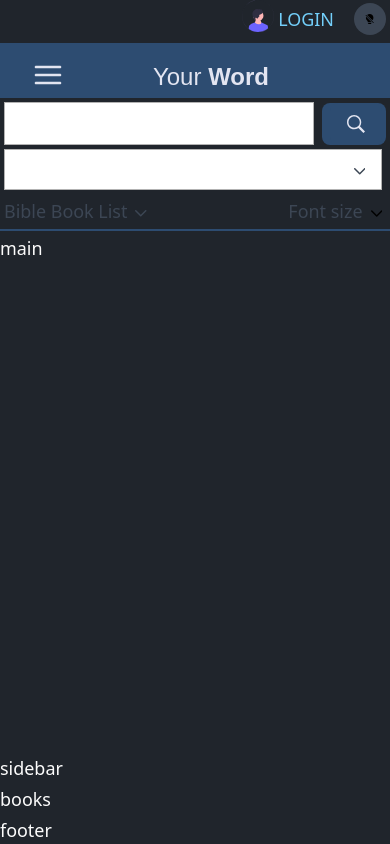
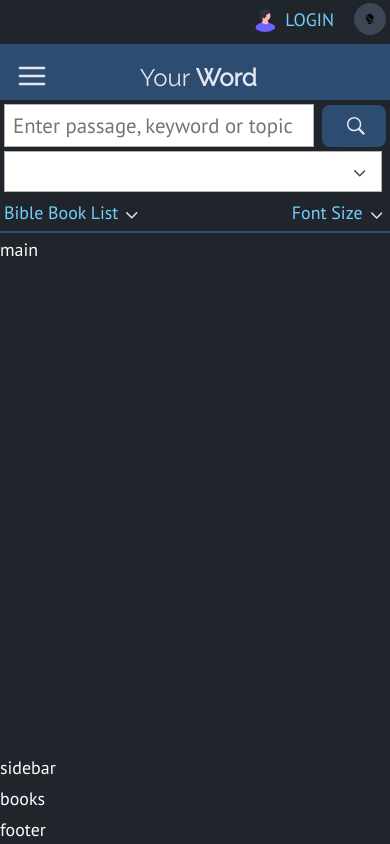
Before and after one commit to ceveloper7/uword, a website with bundled scripts: page public/index.html in a window 390 px wide. Both pictures are taken after a click on the button 370 px from the left and 19 px from the top of the page. Built offline with nearby package versions, Linux system fonts and the light colour scheme; files whose address does not match are found by name.

Commit message:
Your Word Project - Mobile First Version - index.html

```diff
--- a/assets/css/styles.css
+++ b/assets/css/styles.css
@@ -5,7 +5,7 @@
   font-style: normal;
   font-weight: 400;
   font-display: swap;
-  src: url(fonts/raleway-400.woff2) format("woff2");
+  src: url(../../fonts/raleway-400.woff2) format("woff2");
   unicode-range: U+0000-00FF, U+0131, U+0152-0153, U+02BB-02BC, U+02C6, U+02DA,
     U+02DC, U+2000-206F, U+2074, U+20AC, U+2122, U+2191, U+2193, U+2212, U+2215,
     U+FEFF, U+FFFD;
@@ -16,7 +16,7 @@
   font-style: normal;
   font-weight: 900;
   font-display: swap;
-  src: url(fonts/raleway-900.woff2) format("woff2");
+  src: url(../../fonts/raleway-900.woff2) format("woff2");
   unicode-range: U+0000-00FF, U+0131, U+0152-0153, U+02BB-02BC, U+02C6, U+02DA,
     U+02DC, U+2000-206F, U+2074, U+20AC, U+2122, U+2191, U+2193, U+2212, U+2215,
     U+FEFF, U+FFFD;
@@ -27,7 +27,7 @@
   font-style: normal;
   font-weight: 400;
   font-display: swap;
-  src: url(fonts/roboto-mono-400.woff2) format("woff2");
+  src: url(../../fonts/roboto-mono-400.woff2) format("woff2");
   unicode-range: U+0000-00FF, U+0131, U+0152-0153, U+02BB-02BC, U+02C6, U+02DA,
     U+02DC, U+2000-206F, U+2074, U+20AC, U+2122, U+2191, U+2193, U+2212, U+2215,
     U+FEFF, U+FFFD;
@@ -38,7 +38,7 @@
   font-style: normal;
   font-weight: 400;
   font-display: swap;
-  src: url(fonts/pt-sans-regular.woff2) format("woff2");
+  src: url(../../fonts/pt-sans-regular.woff2) format("woff2");
   unicode-range: U+0000-00FF, U+0131, U+0152-0153, U+02BB-02BC, U+02C6, U+02DA,
     U+02DC, U+0304, U+0308, U+0329, U+2000-206F, U+2074, U+20AC, U+2122, U+2191,
     U+2193, U+2212, U+2215, U+FEFF, U+FFFD;
@@ -49,7 +49,7 @@
   font-style: italic;
   font-weight: 400;
   font-display: swap;
-  src: url(fonts/pt-sans-italic.woff2) format("woff2");
+  src: url(../../fonts/pt-sans-italic.woff2) format("woff2");
   unicode-range: U+0000-00FF, U+0131, U+0152-0153, U+02BB-02BC, U+02C6, U+02DA,
     U+02DC, U+0304, U+0308, U+0329, U+2000-206F, U+2074, U+20AC, U+2122, U+2191,
     U+2193, U+2212, U+2215, U+FEFF, U+FFFD;
@@ -60,7 +60,7 @@
   font-style: normal;
   font-weight: 700;
   font-display: swap;
-  src: url(fonts/pt-sans-bold.woff2) format("woff2");
+  src: url(../../fonts/pt-sans-bold.woff2) format("woff2");
   unicode-range: U+0000-00FF, U+0131, U+0152-0153, U+02BB-02BC, U+02C6, U+02DA,
     U+02DC, U+0304, U+0308, U+0329, U+2000-206F, U+2074, U+20AC, U+2122, U+2191,
     U+2193, U+2212, U+2215, U+FEFF, U+FFFD;
@@ -71,7 +71,7 @@
   font-style: italic;
   font-weight: 700;
   font-display: swap;
-  src: url(fonts/pt-sans-bold-italic.woff2) format("woff2");
+  src: url(../../fonts/pt-sans-bold-italic.woff2) format("woff2");
   unicode-range: U+0000-00FF, U+0131, U+0152-0153, U+02BB-02BC, U+02C6, U+02DA,
     U+02DC, U+0304, U+0308, U+0329, U+2000-206F, U+2074, U+20AC, U+2122, U+2191,
     U+2193, U+2212, U+2215, U+FEFF, U+FFFD;
@@ -429,8 +429,8 @@ th {
   background: var(--color-primary);
 }
 
-.left-sidebar div {
-  padding-left: 2rem;
+.menu-icon {
+  padding-left: 1rem;
   padding-top: 1rem;
 }
 
@@ -445,6 +445,7 @@ th {
   align-self: center;
   position: absolute;
   padding-left: 0.4rem;
+  padding-top: 1rem;
 }
 
 .logo span {
@@ -546,7 +547,7 @@ th {
 
 .toggle-bible,
 .toggle-fontsize {
-  color: var(--color-dark-contrast);
+  /* color: var(--color-dark-contrast); */
   display: flex;
   text-decoration: none;
 }
@@ -554,7 +555,6 @@ th {
 .toggle-bible svg {
   margin: 0.25rem 0 0 0.5rem;
   align-self: center;
-  fill: var(--color-dark-contrast);
 }
 
 .fontsize-dropdown {
@@ -563,6 +563,16 @@ th {
 
 .toggle-fontsize svg {
   margin: 0.25rem 0.5rem 0 0.5rem;
+}
+
+.toggle-bible-icon-light,
+.toggle-fontsize-icon-light{
+  fill: var(--color-dark-bg);
+}
+
+.toggle-bible-icon-dark,
+.toggle-fontsize-icon-dark{
+  fill: var(--color-neutro);
 }
 
 hr.content-divider {
--- a/public/assets/css/styles.css
+++ b/public/assets/css/styles.css
@@ -5,7 +5,7 @@
   font-style: normal;
   font-weight: 400;
   font-display: swap;
-  src: url(fonts/raleway-400.woff2) format("woff2");
+  src: url(../../fonts/raleway-400.woff2) format("woff2");
   unicode-range: U+0000-00FF, U+0131, U+0152-0153, U+02BB-02BC, U+02C6, U+02DA,
     U+02DC, U+2000-206F, U+2074, U+20AC, U+2122, U+2191, U+2193, U+2212, U+2215,
     U+FEFF, U+FFFD;
@@ -16,7 +16,7 @@
   font-style: normal;
   font-weight: 900;
   font-display: swap;
-  src: url(fonts/raleway-900.woff2) format("woff2");
+  src: url(../../fonts/raleway-900.woff2) format("woff2");
   unicode-range: U+0000-00FF, U+0131, U+0152-0153, U+02BB-02BC, U+02C6, U+02DA,
     U+02DC, U+2000-206F, U+2074, U+20AC, U+2122, U+2191, U+2193, U+2212, U+2215,
     U+FEFF, U+FFFD;
@@ -27,7 +27,7 @@
   font-style: normal;
   font-weight: 400;
   font-display: swap;
-  src: url(fonts/roboto-mono-400.woff2) format("woff2");
+  src: url(../../fonts/roboto-mono-400.woff2) format("woff2");
   unicode-range: U+0000-00FF, U+0131, U+0152-0153, U+02BB-02BC, U+02C6, U+02DA,
     U+02DC, U+2000-206F, U+2074, U+20AC, U+2122, U+2191, U+2193, U+2212, U+2215,
     U+FEFF, U+FFFD;
@@ -38,7 +38,7 @@
   font-style: normal;
   font-weight: 400;
   font-display: swap;
-  src: url(fonts/pt-sans-regular.woff2) format("woff2");
+  src: url(../../fonts/pt-sans-regular.woff2) format("woff2");
   unicode-range: U+0000-00FF, U+0131, U+0152-0153, U+02BB-02BC, U+02C6, U+02DA,
     U+02DC, U+0304, U+0308, U+0329, U+2000-206F, U+2074, U+20AC, U+2122, U+2191,
     U+2193, U+2212, U+2215, U+FEFF, U+FFFD;
@@ -49,7 +49,7 @@
   font-style: italic;
   font-weight: 400;
   font-display: swap;
-  src: url(fonts/pt-sans-italic.woff2) format("woff2");
+  src: url(../../fonts/pt-sans-italic.woff2) format("woff2");
   unicode-range: U+0000-00FF, U+0131, U+0152-0153, U+02BB-02BC, U+02C6, U+02DA,
     U+02DC, U+0304, U+0308, U+0329, U+2000-206F, U+2074, U+20AC, U+2122, U+2191,
     U+2193, U+2212, U+2215, U+FEFF, U+FFFD;
@@ -60,7 +60,7 @@
   font-style: normal;
   font-weight: 700;
   font-display: swap;
-  src: url(fonts/pt-sans-bold.woff2) format("woff2");
+  src: url(../../fonts/pt-sans-bold.woff2) format("woff2");
   unicode-range: U+0000-00FF, U+0131, U+0152-0153, U+02BB-02BC, U+02C6, U+02DA,
     U+02DC, U+0304, U+0308, U+0329, U+2000-206F, U+2074, U+20AC, U+2122, U+2191,
     U+2193, U+2212, U+2215, U+FEFF, U+FFFD;
@@ -71,7 +71,7 @@
   font-style: italic;
   font-weight: 700;
   font-display: swap;
-  src: url(fonts/pt-sans-bold-italic.woff2) format("woff2");
+  src: url(../../fonts/pt-sans-bold-italic.woff2) format("woff2");
   unicode-range: U+0000-00FF, U+0131, U+0152-0153, U+02BB-02BC, U+02C6, U+02DA,
     U+02DC, U+0304, U+0308, U+0329, U+2000-206F, U+2074, U+20AC, U+2122, U+2191,
     U+2193, U+2212, U+2215, U+FEFF, U+FFFD;
@@ -429,8 +429,8 @@ th {
   background: var(--color-primary);
 }
 
-.left-sidebar div {
-  padding-left: 2rem;
+.menu-icon {
+  padding-left: 1rem;
   padding-top: 1rem;
 }
 
@@ -445,6 +445,7 @@ th {
   align-self: center;
   position: absolute;
   padding-left: 0.4rem;
+  padding-top: 1rem;
 }
 
 .logo span {
@@ -546,7 +547,7 @@ th {
 
 .toggle-bible,
 .toggle-fontsize {
-  color: var(--color-dark-contrast);
+  /* color: var(--color-dark-contrast); */
   display: flex;
   text-decoration: none;
 }
@@ -554,7 +555,6 @@ th {
 .toggle-bible svg {
   margin: 0.25rem 0 0 0.5rem;
   align-self: center;
-  fill: var(--color-dark-contrast);
 }
 
 .fontsize-dropdown {
@@ -563,6 +563,16 @@ th {
 
 .toggle-fontsize svg {
   margin: 0.25rem 0.5rem 0 0.5rem;
+}
+
+.toggle-bible-icon-light,
+.toggle-fontsize-icon-light{
+  fill: var(--color-dark-bg);
+}
+
+.toggle-bible-icon-dark,
+.toggle-fontsize-icon-dark{
+  fill: var(--color-neutro);
 }
 
 hr.content-divider {
--- a/public/assets/js/dom/theme_dark.js
+++ b/public/assets/js/dom/theme_dark.js
@@ -1,6 +1,8 @@
 export default function themeDark (d, w, ls) {
   const $btn = d.querySelector(".theme-toggle");
   const $logo_text = d.querySelector(".logo");
+  const $toggle_bible_icon = d.querySelector(".toggle-icon-1");
+  const $toggle_fontsize_icon = d.querySelector(".toggle-icon-2");
   let prefersDark = w.matchMedia("(prefers-color-scheme: dark)").matches,
     lightIcon = `
         <svg width="32" height="32" viewBox="0 0 32 32" fill="currentColor" xmlns="http://www.w3.org/2000/svg">
@@ -20,6 +22,10 @@ export default function themeDark (d, w, ls) {
     d.body.classList.add("light");
     d.body.classList.remove("dark");
     $logo_text.classList.add("logo-text");
+    $toggle_bible_icon.classList.add("toggle-bible-icon-light");
+    $toggle_fontsize_icon.classList.add("toggle-fontsize-icon-light");
+    $toggle_bible_icon.classList.remove("toggle-bible-icon-dark");
+    $toggle_fontsize_icon.classList.remove("toggle-fontsize-icon-dark");
     $btn.innerHTML = lightIcon;
   }
 
@@ -27,6 +33,10 @@ export default function themeDark (d, w, ls) {
     ls.setItem("theme", "dark");
     d.body.classList.remove("light");
     d.body.classList.add("dark");
+    $toggle_bible_icon.classList.add("toggle-bible-icon-dark");
+    $toggle_fontsize_icon.classList.add("toggle-fontsize-icon-dark");
+    $toggle_bible_icon.classList.remove("toggle-bible-icon-light");
+    $toggle_fontsize_icon.classList.remove("toggle-fontsize-icon-light");
     $btn.innerHTML = darkIcon;
   }
 
--- a/public/index.html
+++ b/public/index.html
@@ -35,7 +35,7 @@
     <div class="search-form-container">
   <form class="search-form" action="">
     <div class="search-and-submit-container">
-      <input class="search-input" type="text">
+      <input class="search-input" type="text" placeholder="Enter passage, keyword or topic">
       <div class="search-submit">
         <button class="search-submit" type="submit">
           <svg xmlns="http://www.w3.org/2000/svg" viewBox="0 0 512 512" width="20" height="20">
@@ -70,7 +70,7 @@
     <div class="bible-book-dropdown">
       <a href="#" class="toggle-bible">
         <span>Bible Book List</span>
-        <svg xmlns="http://www.w3.org/2000/svg" viewBox="0 0 11.5 6.5" width="11.5" height="6.5">
+        <svg class="toggle-icon-1" xmlns="http://www.w3.org/2000/svg" viewBox="0 0 11.5 6.5" width="11.5" height="6.5">
           <title>Bible Book List</title>
           <path
             d="M11.28.22a.75.75 0 0 0-1.06 0L5.75 4.69 1.28.22A.75.75 0 0 0 .22 1.28l5 5a.73.73 0 0 0 .53.22.74.74 0 0 0 .53-.22l5-5a.75.75 0 0 0 0-1.06z">
@@ -81,8 +81,8 @@
     </div>
     <div class="fontsize-dropdown">
       <a href="#" class="toggle-fontsize">
-        <span>Font size</span>
-        <svg xmlns="http://www.w3.org/2000/svg" viewBox="0 0 11.5 6.5" width="11.5" height="6.5">
+        <span>Font Size</span>
+        <svg class="toggle-icon-2" xmlns="http://www.w3.org/2000/svg" viewBox="0 0 11.5 6.5" width="11.5" height="6.5">
           <title>Font Size</title>
           <path
             d="M11.28.22a.75.75 0 0 0-1.06 0L5.75 4.69 1.28.22A.75.75 0 0 0 .22 1.28l5 5a.73.73 0 0 0 .53.22.74.74 0 0 0 .53-.22l5-5a.75.75 0 0 0 0-1.06z">
```
Also changed, not shown: _imports/components/search.html (+4 -4 lines), assets/js/dom/theme_dark.js (+10 -0 lines), fonts/pt-sans-bold-italic.woff2 (added), fonts/pt-sans-bold.woff2 (added), fonts/pt-sans-italic.woff2 (added), fonts/pt-sans-regular.woff2 (added), public/fonts/pt-sans-bold-italic.woff2 (added), public/fonts/pt-sans-bold.woff2 (added), public/fonts/pt-sans-italic.woff2 (added), public/fonts/pt-sans-regular.woff2 (added).
